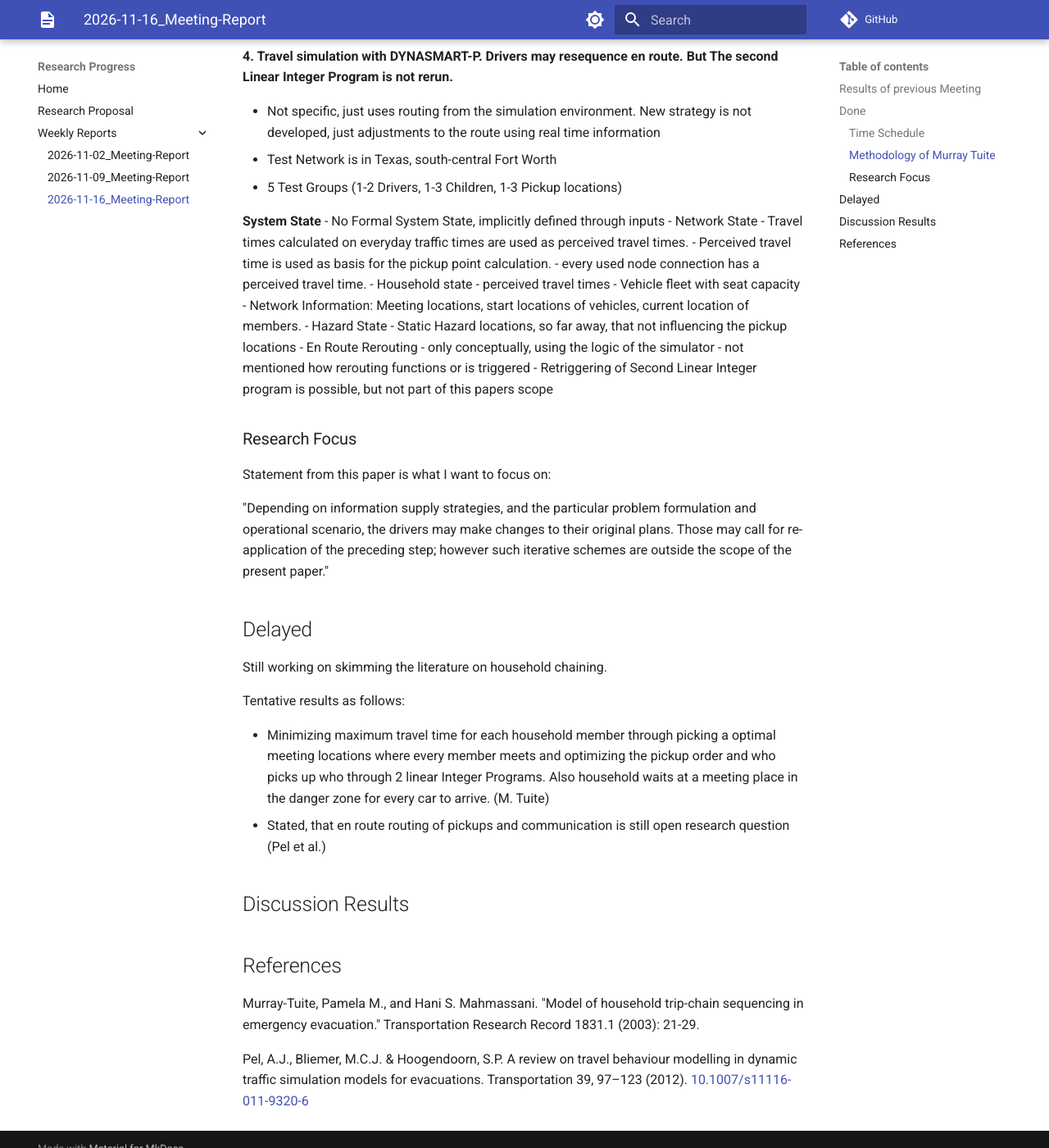
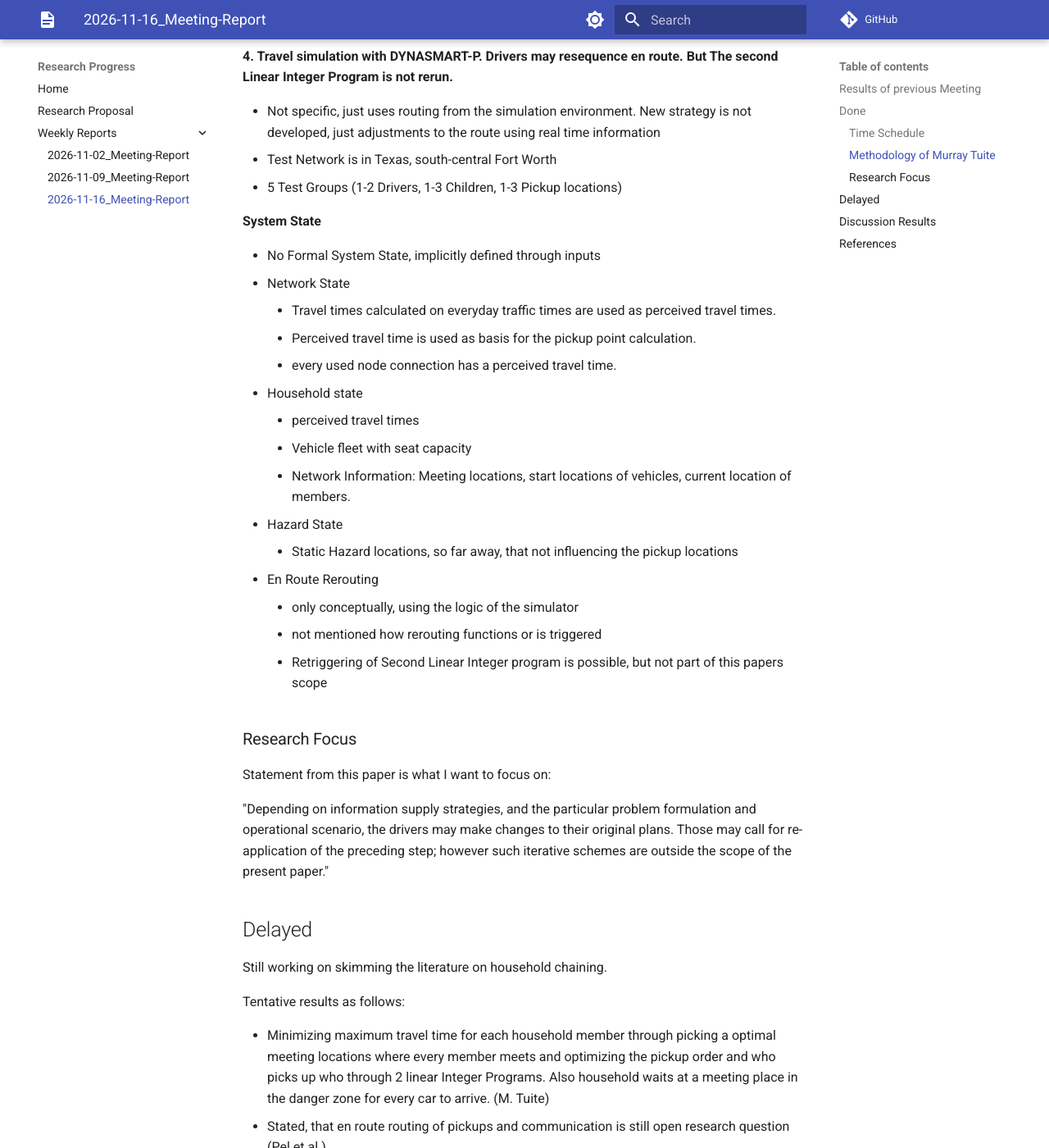
Before and after one commit to MorschTom/MorschTom.github.io, an MkDocs documentation site: the page built from docs/reports/2026-11-16_Meeting-Report.md, in a window 1280 px wide and 1400 px high, scrolled down 3035 px. Shown: the whole window at 82% size. Built offline with MkDocs 1.6.1 and Material for MkDocs 9.7.7, drawn with Linux system fonts in a browser that asks for light colours; comment, search, counter and statistics services are not loaded; part of the change alters nothing that is shown; some of the changed text lies outside the part shown.

Commit message:
DIscussion Results

```diff
--- a/docs/reports/2026-11-16_Meeting-Report.md
+++ b/docs/reports/2026-11-16_Meeting-Report.md
@@ -85,6 +85,7 @@ $$
 - 5 Test Groups (1-2 Drivers, 1-3 Children, 1-3 Pickup locations)
 
 **System State**
+
 - No Formal System State, implicitly defined through inputs
 - Network State
     - Travel times calculated on everyday traffic times are used as perceived travel times.
@@ -122,6 +123,16 @@ Tentative results as follows:
 
 ## Discussion Results
 
+- Digital Table of Papers in that area
+    - notes on environments and system states
+- after presentation divide tasks for 0.5 project
+- For me more focus on research, but go back and forth between literature and implementation
+- Big Gap for us is the Environment and Big Objective Like otimizing travel time, evacuation success...
+- After presentation review on RL-Itself (states ...)
+- [RL Course](https://www.youtube.com/watch?v=2pWv7GOvuf0)
+- After presentation, talk in one meeting about this course
+- [RL Course Materials](https://davidstarsilver.wordpress.com/teaching/)
+
 ## References
 
 Murray-Tuite, Pamela M., and Hani S. Mahmassani. "Model of household trip-chain sequencing in emergency evacuation." Transportation Research Record 1831.1 (2003): 21-29.
```
